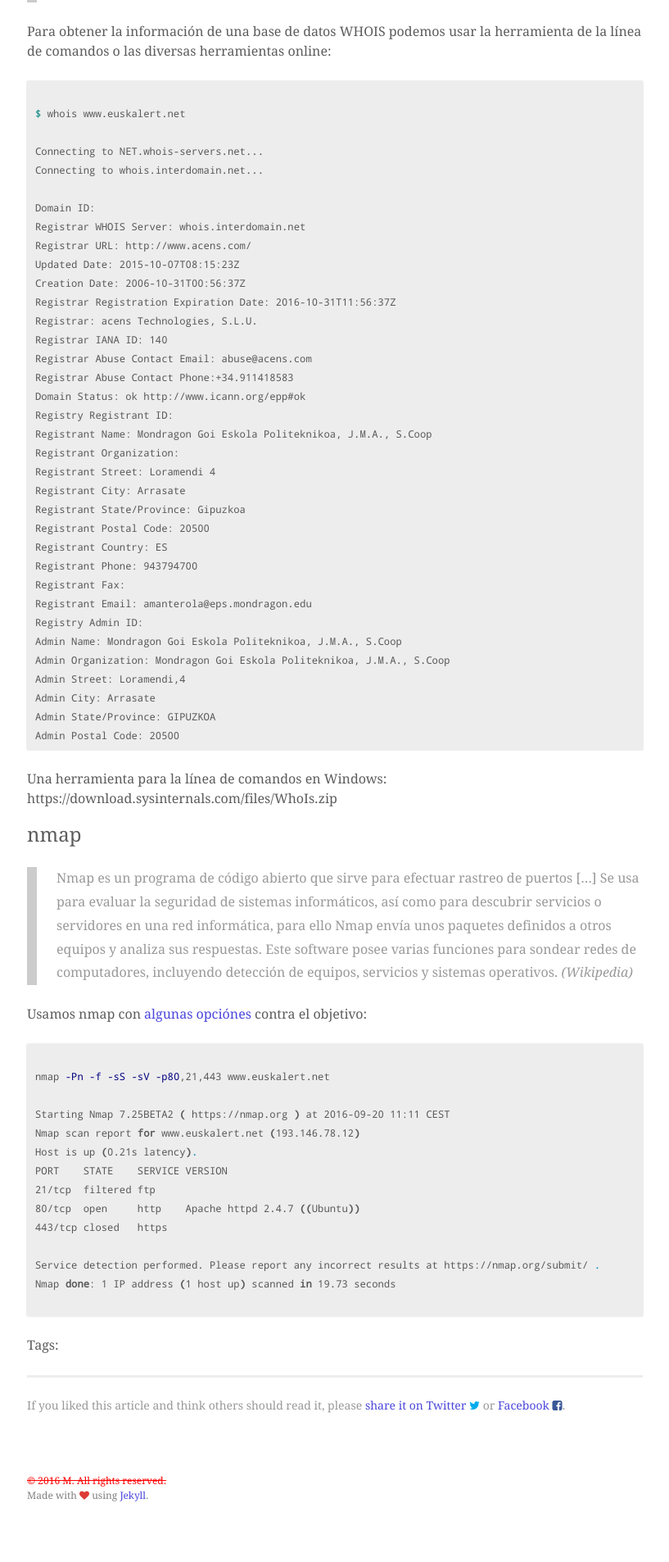
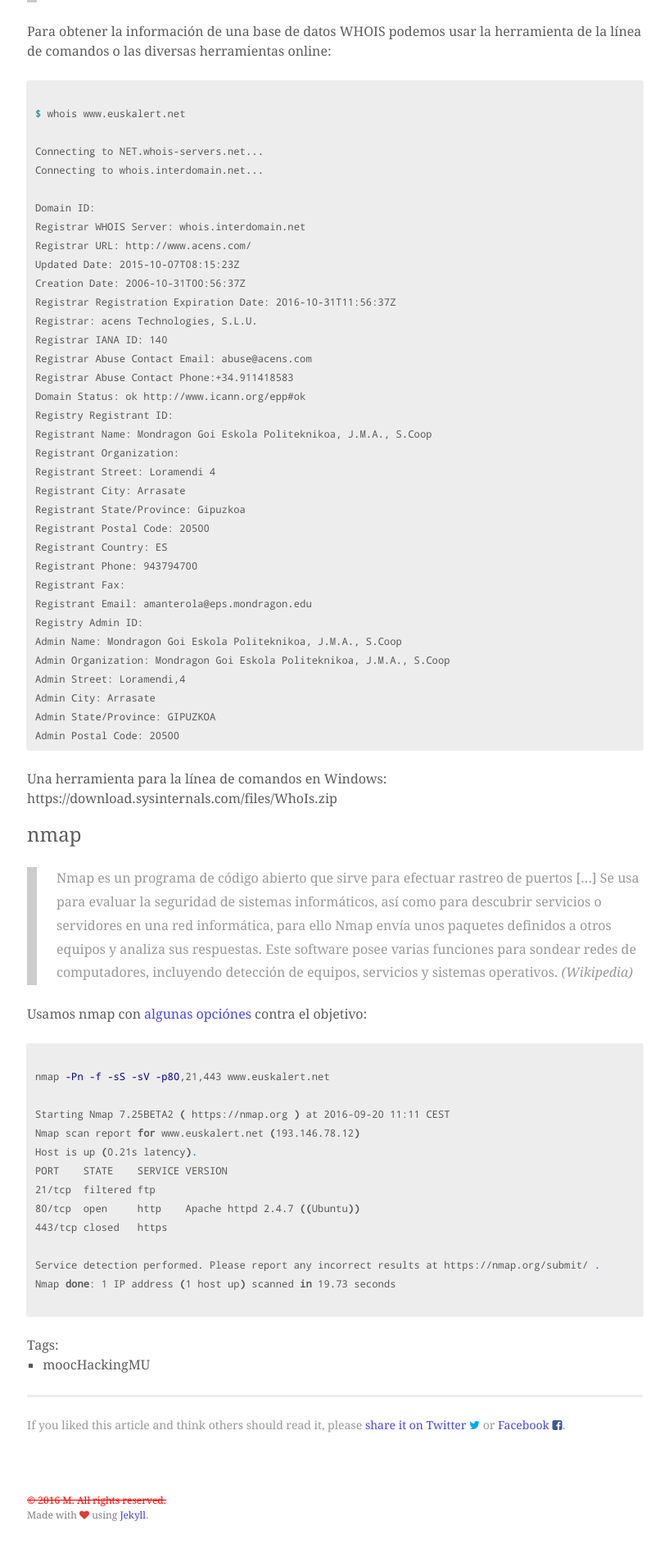
Before and after one commit to mrpnkt/mrpnkt.github.io, a Jekyll site: the page built from _posts/2016-09-20-moochackingmu-semana-1.md, in a window 1280 px wide. Shown: the part 1370-3276 px from the top of the page at 82% size, without its empty margins (231-1048 px from the left). Built offline with Jekyll 4.4.1, drawn with Linux system fonts in a browser that asks for light colours; before the commit the page ends 3252 px from its top, so only the background shows below that.

Commit message:
Update 2016-09-20-moochackingmu-semana-1.md

```diff
--- a/_posts/2016-09-20-moochackingmu-semana-1.md
+++ b/_posts/2016-09-20-moochackingmu-semana-1.md
@@ -3,7 +3,7 @@ title: "#moocHackingMU - Semana 1 - Tarea 1"
 date: '2016-09-19 00:00:00'
 layout: post
 tags:
-- #moocHackingMU
+- moocHackingMU
 ---
 ## TAREA 1: Herramientas básicas para obtener información de servidores externos
 
```
